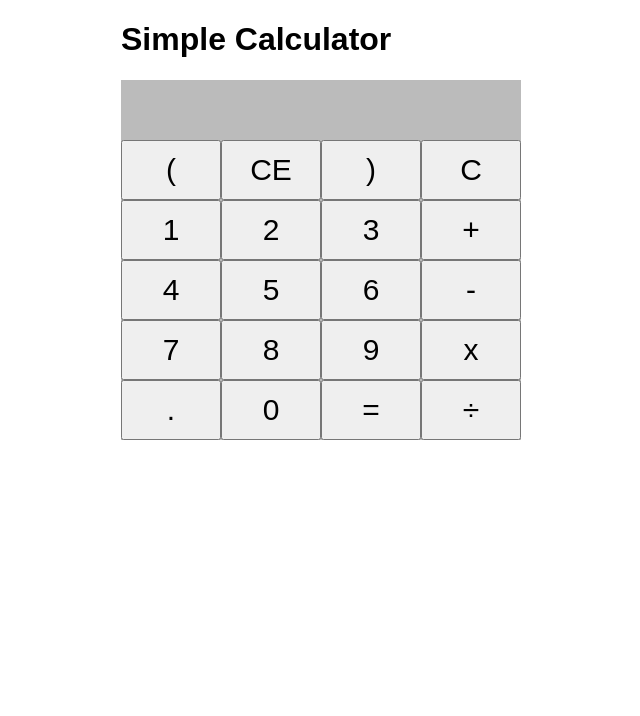
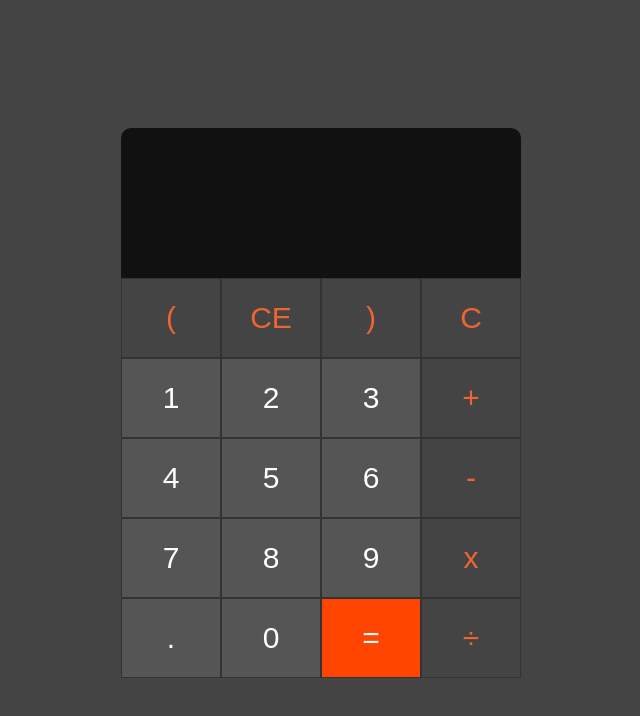
Before and after one commit to niinpatel/calculator-react, a React (Create React App) app: page / in a window 1280 px wide. Shown: the top 716 px of the page, without its empty margins (319-959 px from the left). Built offline with nearby package versions, Linux system fonts and the light colour scheme.

Commit message:
modify ui of elements

```diff
--- a/src/App.css
+++ b/src/App.css
@@ -1,27 +1,49 @@
+.App{
+  height: 100vh;
+  width: 100%;
+  display: flex;
+  align-items: center;
+  justify-content: center;
+  background-color:#444;
+}
 .result {
-  height: 60px;
-  background-color: #bbb;
+  height: 150px;
+  background-color: #111;
   width: 100%;
+  border-radius: 10px 10px 0 0 ;
 }
+
 
 .result p {
   font-size: 40px;
   margin: 5px;
-
+  color: white;
+  padding: 15px;
 }
 
 .calculator-body {
-  max-width: 400px;
+  width: 400px;
   margin: auto;
 }
 
 .button {
   display: block;
-  background-color: #bbb;
 }
 
 button {
+  background-color: #555;
   width: 25%;
-  height: 60px;
+  height: 80px;
   font-size: 30px;
+  cursor:pointer;
+  border:1px solid #333;
+  color: white;
 }
+.actions{
+  background-color: #444;
+  color: #ef6431;
+}
+.equal{
+  background-color: orangered;
+  color: white;
+}
--- a/src/App.js
+++ b/src/App.js
@@ -39,9 +39,8 @@ const App =()=> {
     }
 
     return (
-        <div>
+        <div className={`App`}>
             <div className="calculator-body">
-                <h1>Simple Calculator</h1>
                 <ResultComponent result={result}/>
                 <KeyPadComponent onClick={onClick}/>
             </div>
--- a/src/components/KeyPadComponent.js
+++ b/src/components/KeyPadComponent.js
@@ -3,33 +3,38 @@ import React from 'react';
 const KeyPadComponent = ({onClick}) => {
     return (
         <div className="button">
-                <button name="(" onClick={e => onClick(e.target.name)}>(</button>
-                <button name="CE" onClick={e =>onClick(e.target.name)}>CE</button>
-                <button name=")" onClick={e => onClick(e.target.name)}>)</button>
-                <button name="C" onClick={e => onClick(e.target.name)}>C</button><br/>
+            <button className={`actions`} name="(" onClick={e => onClick(e.target.name)}>(</button>
+            <button className={`actions`} name="CE" onClick={e => onClick(e.target.name)}>CE</button>
+            <button className={`actions`} name=")" onClick={e => onClick(e.target.name)}>)</button>
+            <button className={`actions`} name="C" onClick={e => onClick(e.target.name)}>C</button>
+            <br/>
 
 
             <button name="1" onClick={e => onClick(e.target.name)}>1</button>
             <button name="2" onClick={e => onClick(e.target.name)}>2</button>
             <button name="3" onClick={e => onClick(e.target.name)}>3</button>
-                <button name="+" onClick={e => onClick(e.target.name)}>+</button><br/>
+            <button className={`actions`} name="+" onClick={e => onClick(e.target.name)}>+</button>
+            <br/>
 
 
             <button name="4" onClick={e => onClick(e.target.name)}>4</button>
             <button name="5" onClick={e => onClick(e.target.name)}>5</button>
             <button name="6" onClick={e => onClick(e.target.name)}>6</button>
-                <button name="-" onClick={e => onClick(e.target.name)}>-</button><br/>
+            <button className={`actions`} name="-" onClick={e => onClick(e.target.name)}>-</button>
+            <br/>
 
             <button name="7" onClick={e => onClick(e.target.name)}>7</button>
             <button name="8" onClick={e => onClick(e.target.name)}>8</button>
             <button name="9" onClick={e => onClick(e.target.name)}>9</button>
-                <button name="*" onClick={e => onClick(e.target.name)}>x</button><br/>
+            <button className={`actions`} name="*" onClick={e => onClick(e.target.name)}>x</button>
+            <br/>
 
 
             <button name="." onClick={e => onClick(e.target.name)}>.</button>
             <button name="0" onClick={e => onClick(e.target.name)}>0</button>
-                <button name="=" onClick={e => onClick(e.target.name)}>=</button>
-                <button name="/" onClick={e => onClick(e.target.name)}>÷</button><br/>
+            <button className={`actions equal`} name="=" onClick={e => onClick(e.target.name)}>=</button>
+            <button className={`actions`} name="/" onClick={e => onClick(e.target.name)}>÷</button>
+            <br/>
         </div>
     );
 }
```
Lines whose indentation alone changed are shown as unchanged.
